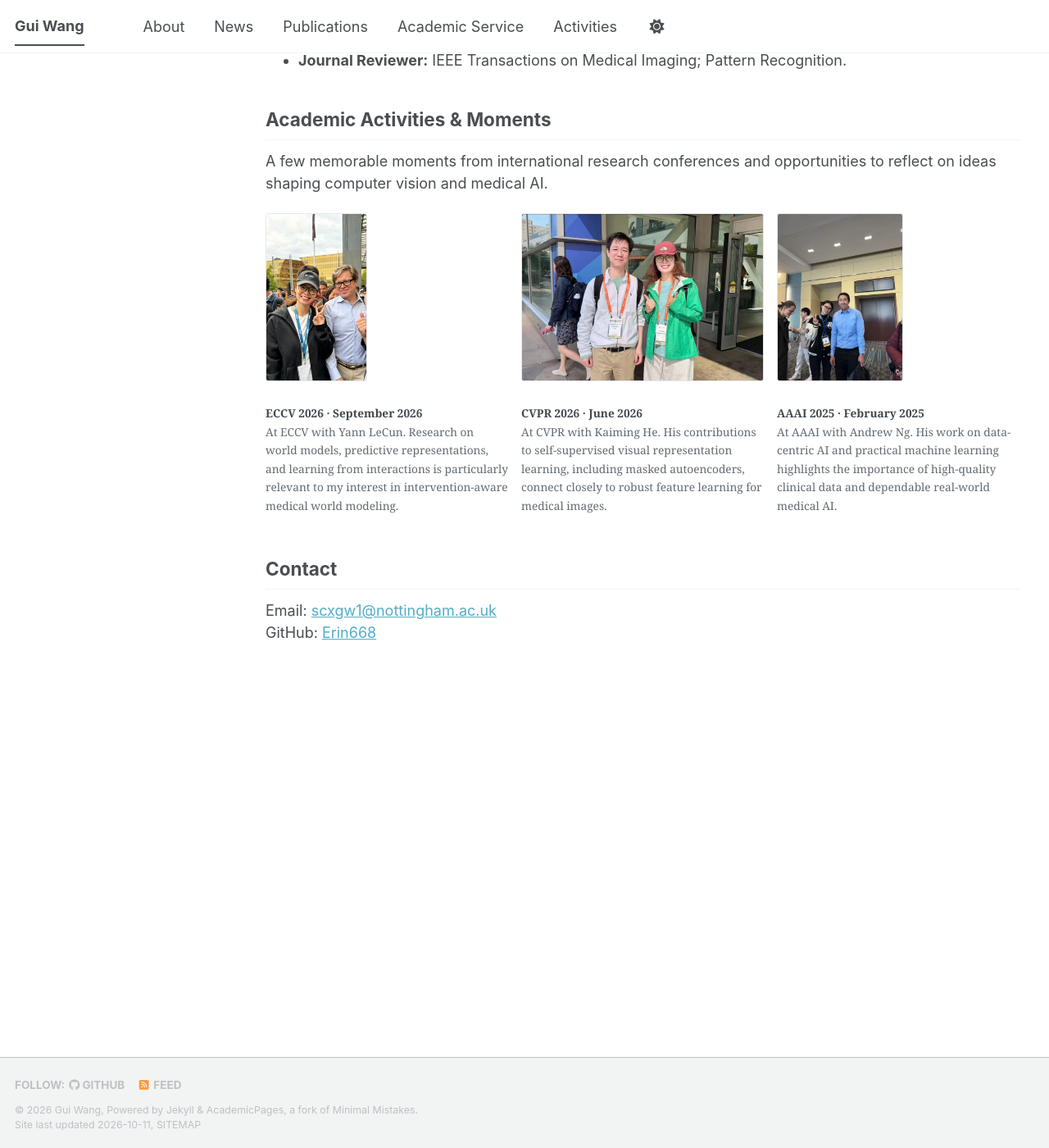
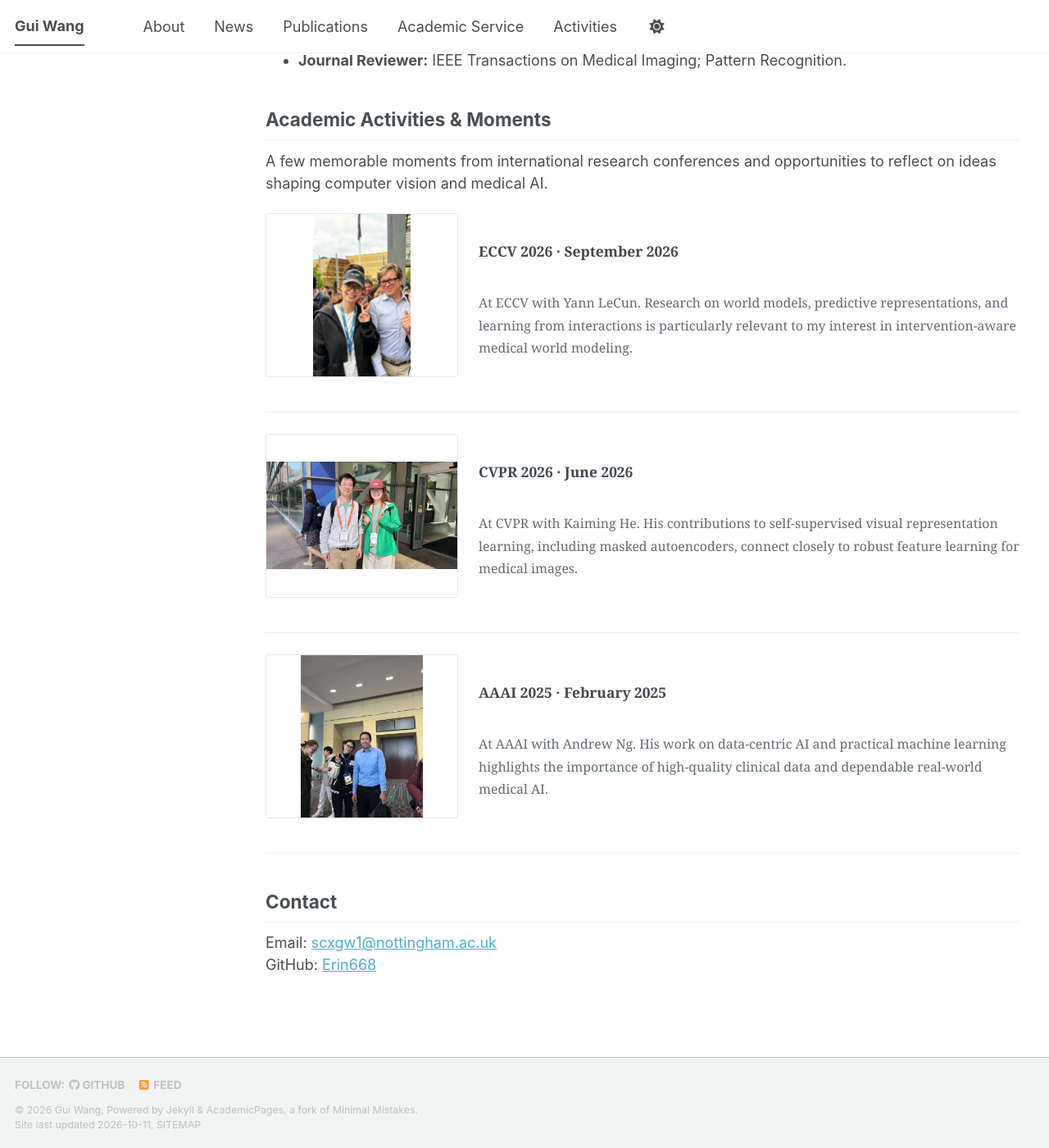
Before and after one commit to Erin668/Erin668.github.io, a Jekyll site: the page built from _pages/about.md, in a window 1280 px wide and 1400 px high, scrolled down 2873 px. Shown: the whole window at 82% size. Built offline with Jekyll 4.4.1, drawn with Linux system fonts in a browser that asks for light colours; a style sheet for code colours, icons or effects is not loaded.

Commit message:
Stack academic activity photos vertically with side-by-side descriptions

```diff
--- a/assets/css/main.scss
+++ b/assets/css/main.scss
@@ -124,3 +124,48 @@
   .academic-moments { grid-template-columns: 1fr; gap: 24px; }
   .academic-moment img { height: auto; max-height: 380px; object-fit: contain; }
 }
+
+
+/* Academic moments: vertically stacked, photo left and text right. */
+.academic-moments {
+  display: flex;
+  flex-direction: column;
+  gap: 26px;
+  margin: 1.25rem 0 2rem;
+}
+.academic-moment {
+  display: grid;
+  grid-template-columns: 235px minmax(0,1fr);
+  align-items: center;
+  gap: 25px;
+  margin: 0;
+  padding-bottom: 24px;
+  border-bottom: 1px solid #eceff1;
+}
+.academic-moment > a { display: block; width: 100%; }
+.academic-moment img {
+  display: block;
+  width: 100%;
+  height: 200px;
+  object-fit: contain;
+  object-position: center;
+  border: 1px solid #e6e8eb;
+  border-radius: 3px;
+  background: #fff;
+}
+.academic-moment figcaption {
+  font-size: .88em;
+  line-height: 1.75;
+  color: #626a72;
+  padding-top: 0;
+}
+.academic-moment figcaption strong {
+  display: block;
+  font-size: 1.1em;
+  margin-bottom: 7px;
+  color: #41484f;
+}
+@media (max-width: 650px) {
+  .academic-moment { grid-template-columns: 1fr; gap: 12px; }
+  .academic-moment img { width: 100%; max-width: 340px; height: auto; max-height: 320px; }
+}
```
